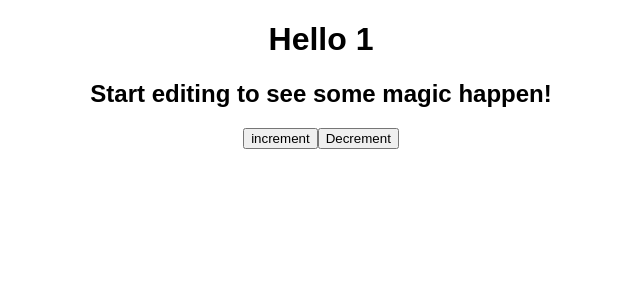
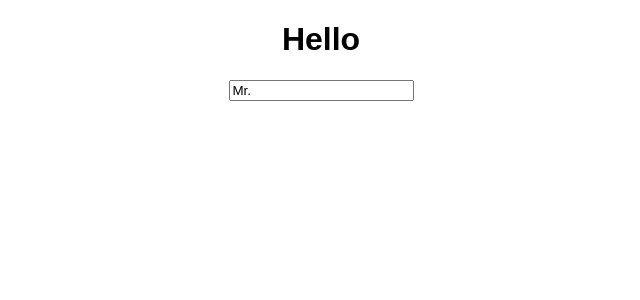
Before and after one commit to copetit/react-webhook, a React (Create React App) app: page / in a window 1280 px wide. Shown: the top 300 px of the page, without its empty margins (319-959 px from the left). Built offline with nearby package versions, Linux system fonts and the light colour scheme.

Commit message:
useInput

```diff
--- a/src/App.js
+++ b/src/App.js
@@ -1,17 +1,21 @@
 import { useState } from "react";
 import "./styles.css";
 
+const useInput = (initialValue) => {
+  const [value, setValue] = useState(initialValue);
+  const onChange = (event) => {
+    console.log(event.target);
+  };
+  return { value, onChange };
+};
+
 export default function App() {
-  const [item, setItem] = useState(1);
-  const incrementItem = () => setItem(item + 1);
-  const decrementItem = () => setItem(item - 1);
+  const name = useInput("Mr. ");
 
   return (
     <div className="App">
-      <h1>Hello {item}</h1>
-      <h2>Start editing to see some magic happen!</h2>
-      <button onClick={incrementItem}> increment </button>
-      <button onClick={decrementItem}> Decrement </button>
+      <h1>Hello</h1>
+      <input placeholder="Name" {...name} />
     </div>
   );
 }
```
